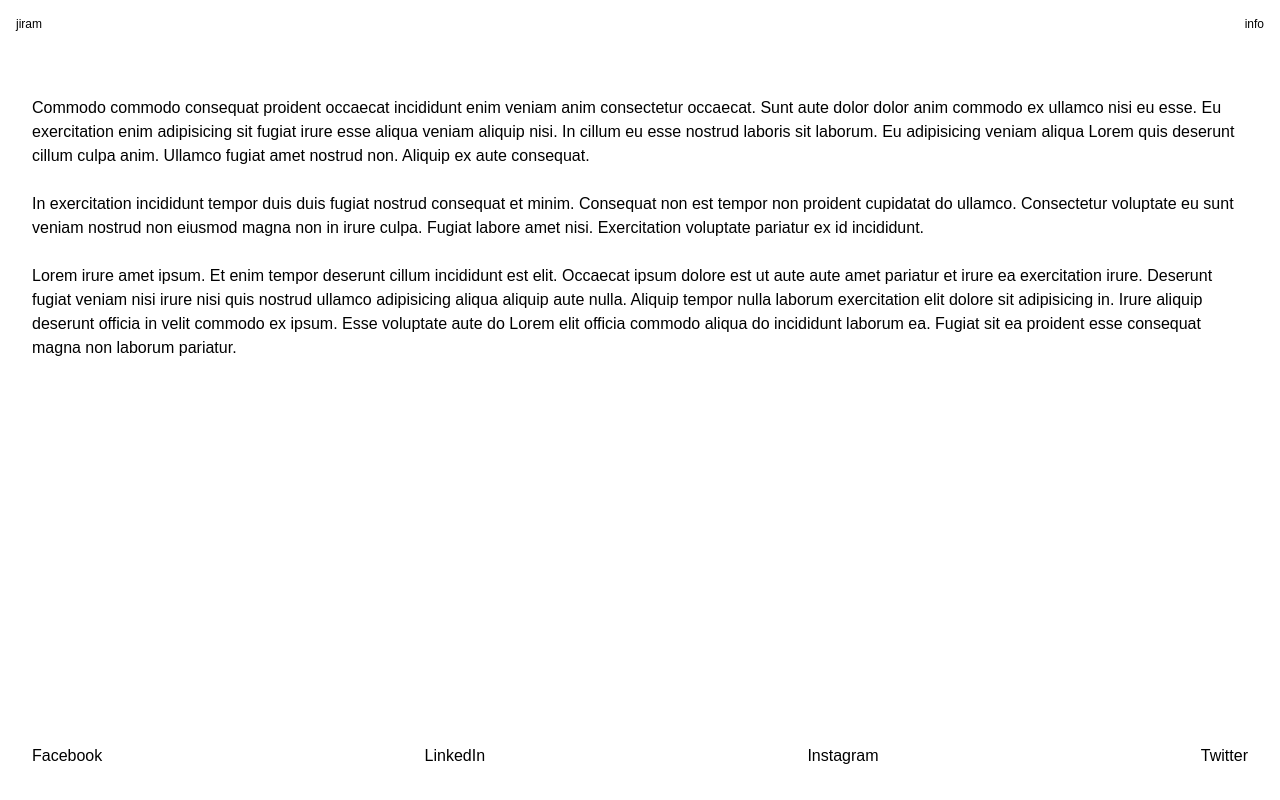
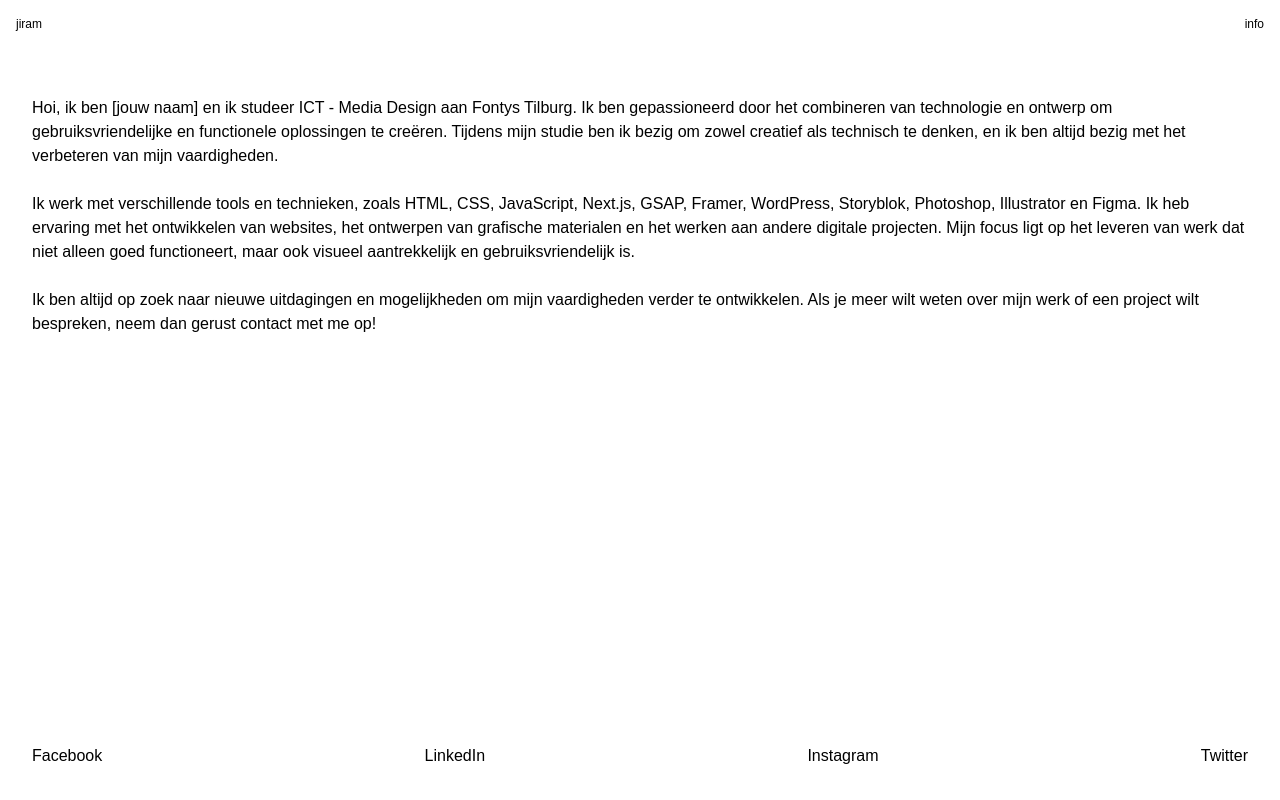
Before and after one commit to Marijn-Snoeren/portfolio-website, a Next.js app: page /info in a window 1280 px wide. Built offline with nearby package versions, Linux system fonts and the light colour scheme.

Commit message:
about text

```diff
--- a/app/info/page.tsx
+++ b/app/info/page.tsx
@@ -6,28 +6,28 @@ const Info = () => {
       <div className="container mx-auto px-4 sm:px-6 pt-8 lg:px-8 flex flex-col min-h-screen">
         <main className="flex-grow">
           <p className="text-left pt-6 sm:pt-8 md:pt-12 lg:pt-16 text-sm sm:text-base leading-relaxed">
-            Commodo commodo consequat proident occaecat incididunt enim veniam anim consectetur occaecat. Sunt aute dolor dolor anim commodo ex ullamco nisi eu esse. Eu exercitation enim adipisicing sit fugiat irure esse aliqua veniam aliquip nisi. In cillum eu esse nostrud laboris sit laborum. Eu adipisicing veniam aliqua Lorem quis deserunt cillum culpa anim. Ullamco fugiat amet nostrud non. Aliquip ex aute consequat.
+          Hoi, ik ben [jouw naam] en ik studeer ICT - Media Design aan Fontys Tilburg. Ik ben gepassioneerd door het combineren van technologie en ontwerp om gebruiksvriendelijke en functionele oplossingen te creëren. Tijdens mijn studie ben ik bezig om zowel creatief als technisch te denken, en ik ben altijd bezig met het verbeteren van mijn vaardigheden.
           </p>
           <p className="mt-4 sm:mt-6 text-sm sm:text-base leading-relaxed">
-            In exercitation incididunt tempor duis duis fugiat nostrud consequat et minim. Consequat non est tempor non proident cupidatat do ullamco. Consectetur voluptate eu sunt veniam nostrud non eiusmod magna non in irure culpa. Fugiat labore amet nisi. Exercitation voluptate pariatur ex id incididunt.
+          Ik werk met verschillende tools en technieken, zoals HTML, CSS, JavaScript, Next.js, GSAP, Framer, WordPress, Storyblok, Photoshop, Illustrator en Figma. Ik heb ervaring met het ontwikkelen van websites, het ontwerpen van grafische materialen en het werken aan andere digitale projecten. Mijn focus ligt op het leveren van werk dat niet alleen goed functioneert, maar ook visueel aantrekkelijk en gebruiksvriendelijk is.
           </p>
           <p className="mt-4 sm:mt-6 text-sm sm:text-base leading-relaxed">
-            Lorem irure amet ipsum. Et enim tempor deserunt cillum incididunt est elit. Occaecat ipsum dolore est ut aute aute amet pariatur et irure ea exercitation irure. Deserunt fugiat veniam nisi irure nisi quis nostrud ullamco adipisicing aliqua aliquip aute nulla. Aliquip tempor nulla laborum exercitation elit dolore sit adipisicing in. Irure aliquip deserunt officia in velit commodo ex ipsum. Esse voluptate aute do Lorem elit officia commodo aliqua do incididunt laborum ea. Fugiat sit ea proident esse consequat magna non laborum pariatur.
+          Ik ben altijd op zoek naar nieuwe uitdagingen en mogelijkheden om mijn vaardigheden verder te ontwikkelen. Als je meer wilt weten over mijn werk of een project wilt bespreken, neem dan gerust contact met me op!
           </p>
         </main>
 
         <footer className="mt-8 sm:mt-12 mb-6 sm:mb-8">
           <div className="grid grid-cols-4 sm:flex sm:flex-row justify-between items-center gap-4">
-            <a href="https://www.facebook.com" target="_blank" rel="noopener noreferrer">
+            <a href="https://www.facebook.com/marijnsnoeren" target="_blank" rel="noopener noreferrer">
               Facebook
             </a>
-            <a href="https://www.linkedin.com" target="_blank" rel="noopener noreferrer">
+            <a href="https://www.linkedin.com/in/marijnsnoeren/" target="_blank" rel="noopener noreferrer">
               LinkedIn
             </a>
-            <a href="https://www.instagram.com" target="_blank" rel="noopener noreferrer">
+            <a href="https://www.instagram.com/marijnsnoeren_" target="_blank" rel="noopener noreferrer">
               Instagram
             </a>
-            <a href="https://www.twitter.com" target="_blank" rel="noopener noreferrer">
+            <a href="https://www.twitter.com/jiramgfx" target="_blank" rel="noopener noreferrer">
               Twitter
             </a>
           </div>
```
